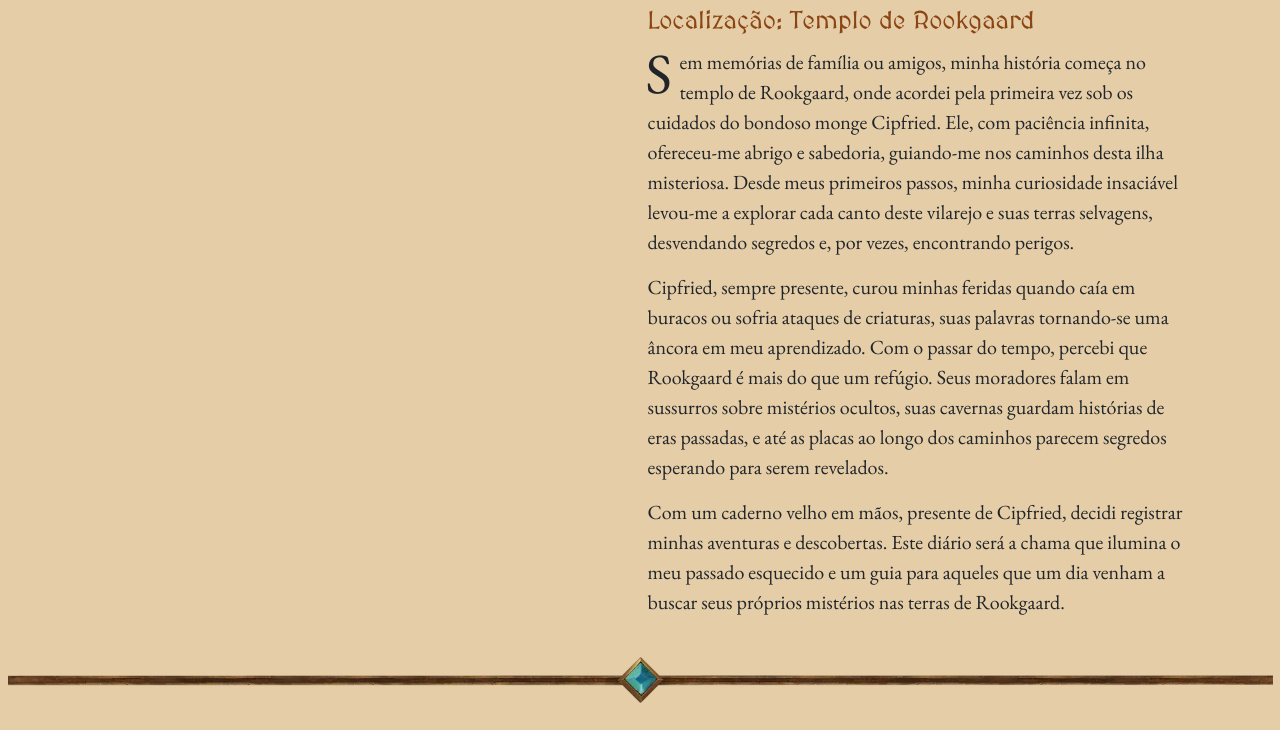
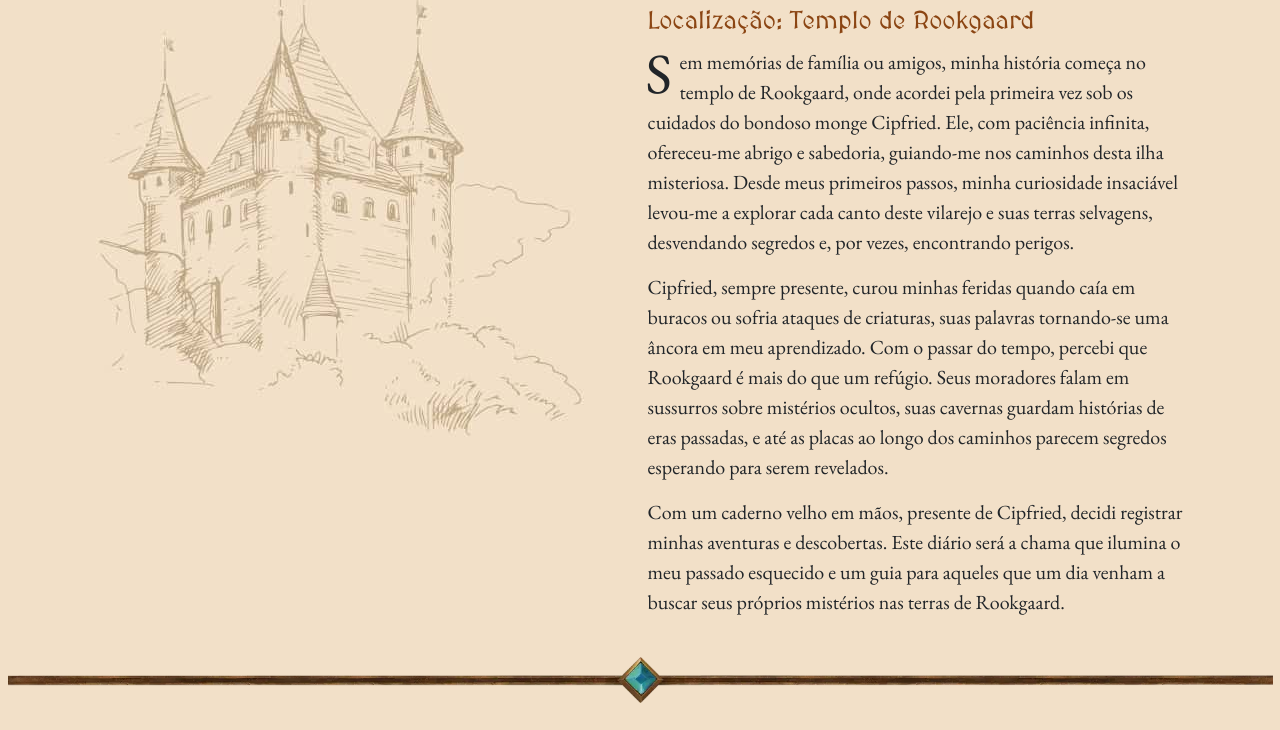
Before and after one commit to HugoHendrix/aric, a website: page index.html in a window 1280 px wide. Shown: the part 291-1021 px from the top of the page. Drawn offline with nearby package versions, Linux system fonts and the light colour scheme; files that its build step writes are made by us from their sources; the site is published under a folder, as on GitHub Pages, so addresses that start at the root find nothing.

Commit message:
correção no background

```diff
--- a/src/css/estilo.css
+++ b/src/css/estilo.css
@@ -1,4 +1,4 @@
-.bg-principal { background-color: #e4cda7; background-image: url("/src/img/rpg-project-3.jpg");}
+.bg-principal { background-color: #e4cda7; background-image: url("../img/rpg-project-3.jpg");}
 .borda-img { border: 5px solid var(--color-antique-brown); border-image: url("src/img/divisor-madeira.png") slice 30 fill;
 }
 
```
